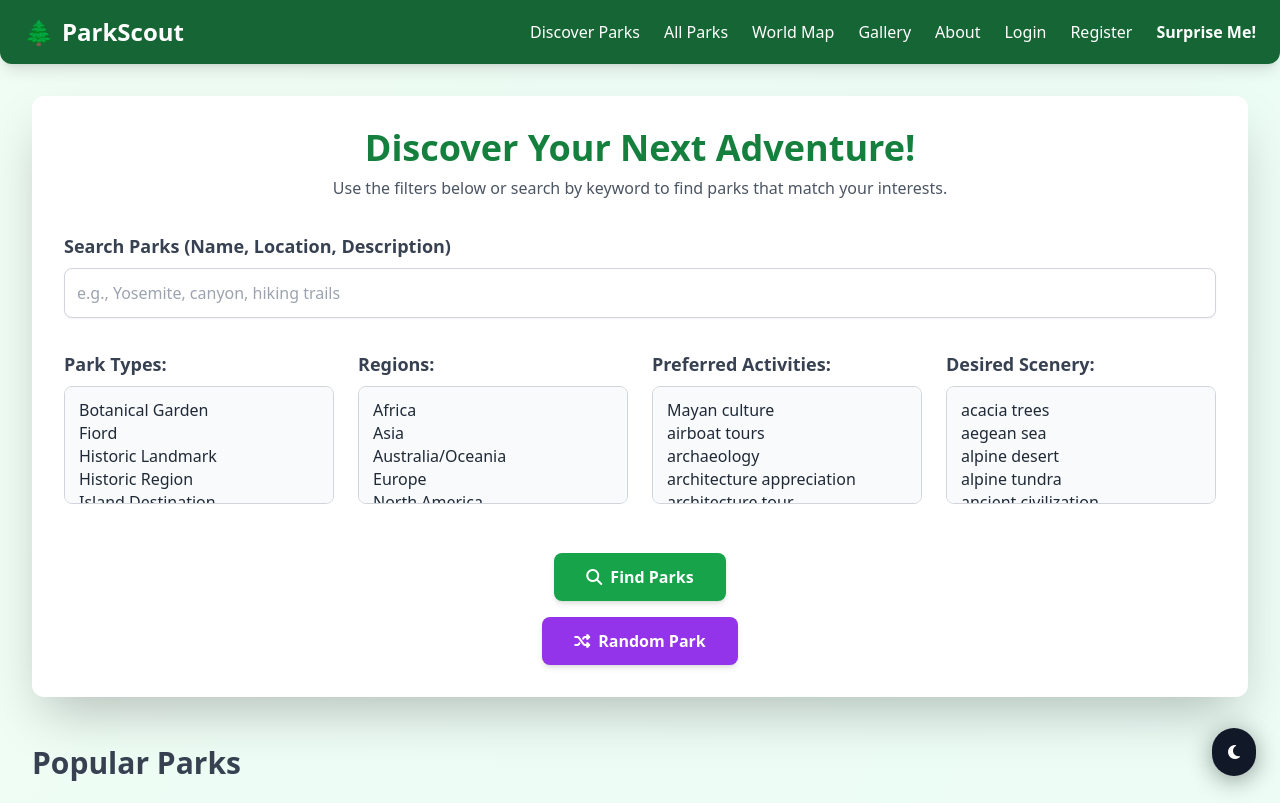
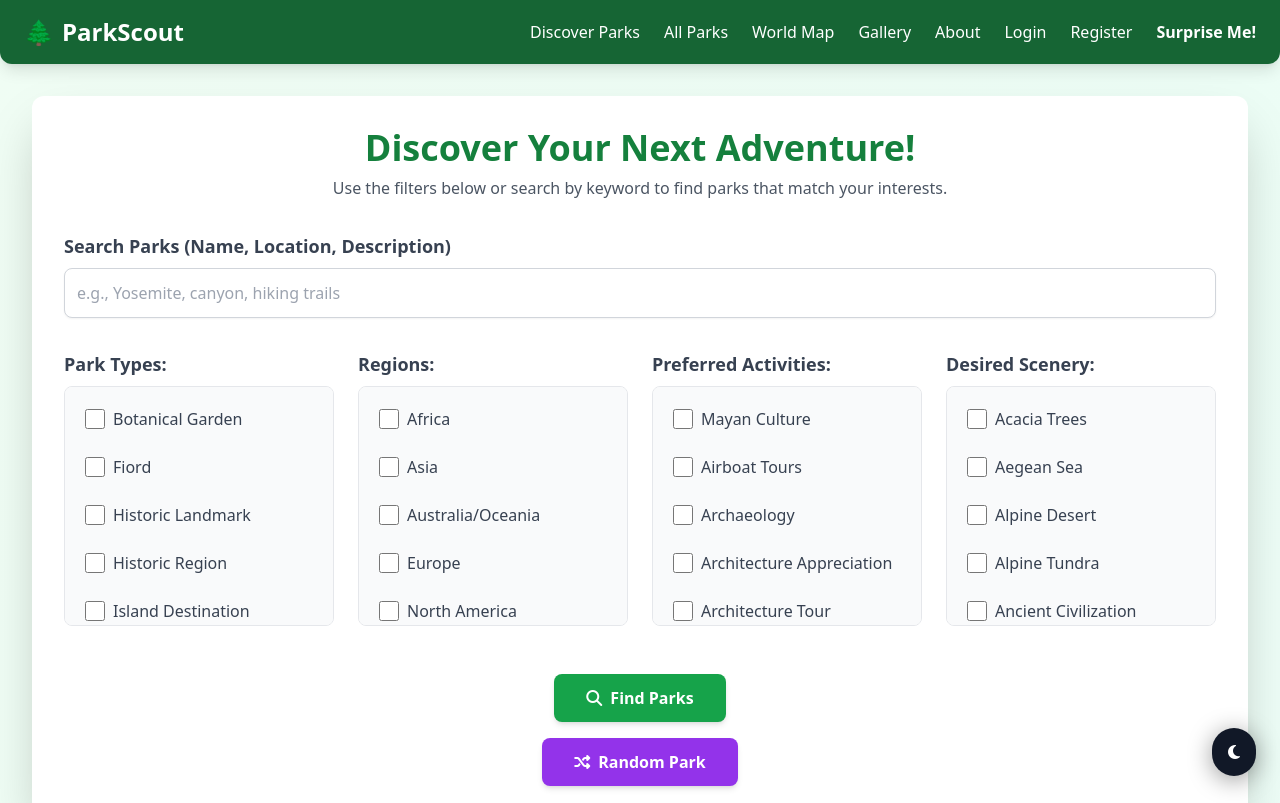
Before and after one commit to thomas1424/park-scout, a Flask app: page /main in a window 1280 px wide. Shown: the top 803 px of the page. Run offline with Flask 2, Linux system fonts and the light colour scheme; some libraries are stand-ins or nearby versions; grey boxes are pictures that could not be loaded.

Commit message:
feat: Replace select inputs with checkbox lists for park filters to enhance user interaction

```diff
--- a/national_park_recommender/templates/index.html
+++ b/national_park_recommender/templates/index.html
@@ -17,35 +17,55 @@
         <div class="grid grid-cols-1 md:grid-cols-2 lg:grid-cols-4 gap-6">
             <div>
                 <h3 class="text-lg font-semibold text-gray-700 mb-2">Park Types:</h3>
-                <select name="park_types" class="w-full p-3 border border-gray-300 rounded-lg bg-gray-50 focus:ring-green-500 focus:border-green-500" multiple size="4">
+                <div class="max-h-60 overflow-y-auto p-3 border border-gray-200 rounded-lg bg-gray-50 space-y-2">
                     {% for park_type in available_park_types %}
-                    <option value="{{ park_type }}" {% if park_type in selected_park_types %}selected{% endif %}>{{ park_type }}</option>
+                    <label class="flex items-center space-x-2 p-2 hover:bg-green-100 rounded-md cursor-pointer transition-colors">
+                        <input type="checkbox" name="park_types" value="{{ park_type }}"
+                               {% if park_type in selected_park_types %}checked{% endif %}
+                               class="form-checkbox h-5 w-5 text-green-600 border-gray-300 rounded focus:ring-green-500 transition-colors">
+                        <span class="text-gray-700 capitalize">{{ park_type }}</span>
+                    </label>
                     {% endfor %}
-                </select>
+                </div>
             </div>
             <div>
                 <h3 class="text-lg font-semibold text-gray-700 mb-2">Regions:</h3>
-                <select name="regions" class="w-full p-3 border border-gray-300 rounded-lg bg-gray-50 focus:ring-green-500 focus:border-green-500" multiple size="4">
+                <div class="max-h-60 overflow-y-auto p-3 border border-gray-200 rounded-lg bg-gray-50 space-y-2">
                     {% for region in available_regions %}
-                    <option value="{{ region }}" {% if region in selected_regions %}selected{% endif %}>{{ region.replace('_', ' ') }}</option>
+                    <label class="flex items-center space-x-2 p-2 hover:bg-green-100 rounded-md cursor-pointer transition-colors">
+                        <input type="checkbox" name="regions" value="{{ region }}"
+                               {% if region in selected_regions %}checked{% endif %}
+                               class="form-checkbox h-5 w-5 text-green-600 border-gray-300 rounded focus:ring-green-500 transition-colors">
+                        <span class="text-gray-700 capitalize">{{ region.replace('_', ' ') }}</span>
+                    </label>
                     {% endfor %}
-                </select>
+                </div>
             </div>
             <div>
                 <h3 class="text-lg font-semibold text-gray-700 mb-2">Preferred Activities:</h3>
-                <select name="activities" class="w-full p-3 border border-gray-300 rounded-lg bg-gray-50 focus:ring-green-500 focus:border-green-500" multiple size="4">
+                <div class="max-h-60 overflow-y-auto p-3 border border-gray-200 rounded-lg bg-gray-50 space-y-2">
                     {% for activity in available_activities %}
-                    <option value="{{ activity }}" {% if activity in selected_activities %}selected{% endif %}>{{ activity.replace('_', ' ') }}</option>
+                    <label class="flex items-center space-x-2 p-2 hover:bg-green-100 rounded-md cursor-pointer transition-colors">
+                        <input type="checkbox" name="activities" value="{{ activity }}"
+                               {% if activity in selected_activities %}checked{% endif %}
+                               class="form-checkbox h-5 w-5 text-green-600 border-gray-300 rounded focus:ring-green-500 transition-colors">
+                        <span class="text-gray-700 capitalize">{{ activity.replace('_', ' ') }}</span>
+                    </label>
                     {% endfor %}
-                </select>
+                </div>
             </div>
             <div>
                 <h3 class="text-lg font-semibold text-gray-700 mb-2">Desired Scenery:</h3>
-                <select name="scenery" class="w-full p-3 border border-gray-300 rounded-lg bg-gray-50 focus:ring-green-500 focus:border-green-500" multiple size="4">
+                <div class="max-h-60 overflow-y-auto p-3 border border-gray-200 rounded-lg bg-gray-50 space-y-2">
                     {% for scenery_item in available_scenery %}
-                    <option value="{{ scenery_item }}" {% if scenery_item in selected_scenery %}selected{% endif %}>{{ scenery_item.replace('_', ' ') }}</option>
+                    <label class="flex items-center space-x-2 p-2 hover:bg-green-100 rounded-md cursor-pointer transition-colors">
+                        <input type="checkbox" name="scenery" value="{{ scenery_item }}"
+                               {% if scenery_item in selected_scenery %}checked{% endif %}
+                               class="form-checkbox h-5 w-5 text-green-600 border-gray-300 rounded focus:ring-green-500 transition-colors">
+                        <span class="text-gray-700 capitalize">{{ scenery_item.replace('_', ' ') }}</span>
+                    </label>
                     {% endfor %}
-                </select>
+                </div>
             </div>
         </div>
 
```
